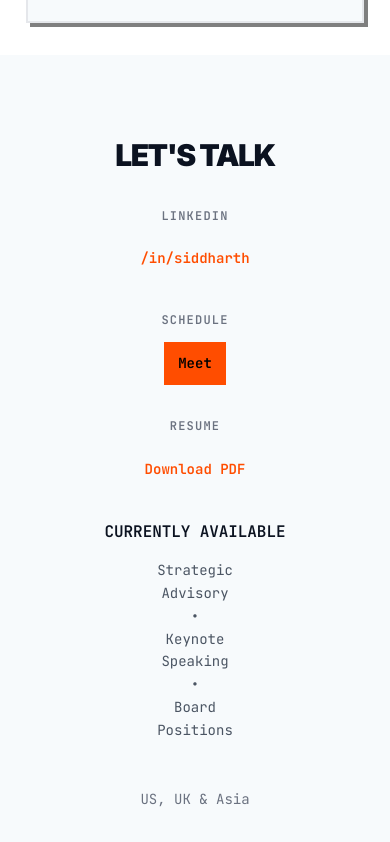
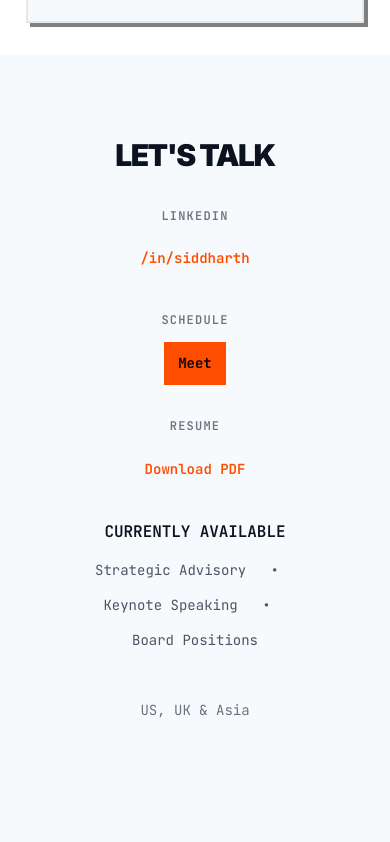
Before and after one commit to siddharthachaturvedi/siddharthachaturvedi.github.io, a React (Vite) app: page / in a window 390 px wide. Shown: the part 5478-6320 px from the top of the page. After the commit the page ends 6231 px from the top, so only its background shows below. Built offline with nearby package versions, Linux system fonts and the light colour scheme; the HTML template or start-up script is replaced by a standard one.

Commit message:
Updated styles.css

```diff
--- a/src/components/Connect.jsx
+++ b/src/components/Connect.jsx
@@ -29,7 +29,11 @@ export default function Connect() {
 
           <div className="availability-section">
             <h3 className="text-title availability-header">Currently Available</h3>
-            <p className="text-body-lg availability-items">Strategic Advisory • Keynote Speaking • Board Positions</p>
+            <div className="text-body-lg availability-items">
+              <span>Strategic Advisory</span>
+              <span>Keynote Speaking</span>
+              <span>Board Positions</span>
+            </div>
           </div>
 
           <div className="location">
--- a/src/styles.css
+++ b/src/styles.css
@@ -1370,6 +1370,16 @@ a {
   color: var(--text-secondary);
   font-size: var(--text-lg);
   line-height: var(--leading-relaxed);
+  display: flex;
+  flex-direction: row;
+  gap: 0;
+  justify-content: center;
+  flex-wrap: wrap;
+}
+
+.availability-items span:not(:last-child)::after {
+  content: ' • ';
+  margin: 0 var(--space-sm);
 }
 
 .location-text {
@@ -1425,8 +1435,10 @@ a {
   }
   .availability-items {
     font-size: var(--text-sm);
-    white-space: normal;
-    word-spacing: 100vw;
+    display: flex;
+    flex-direction: column;
+    gap: var(--space-xs);
+    align-items: center;
   }
   .location-text {
     font-size: var(--text-sm);
@@ -1440,8 +1452,10 @@ a {
   }
   .availability-items {
     font-size: var(--text-xs);
-    white-space: normal;
-    word-spacing: 100vw;
+    display: flex;
+    flex-direction: column;
+    gap: var(--space-xs);
+    align-items: center;
   }
 }
 
```
